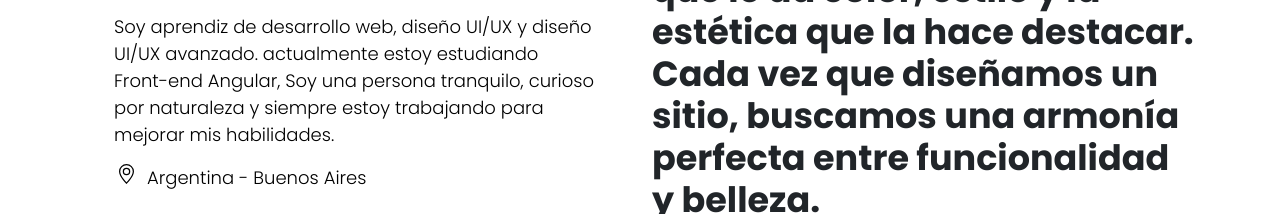
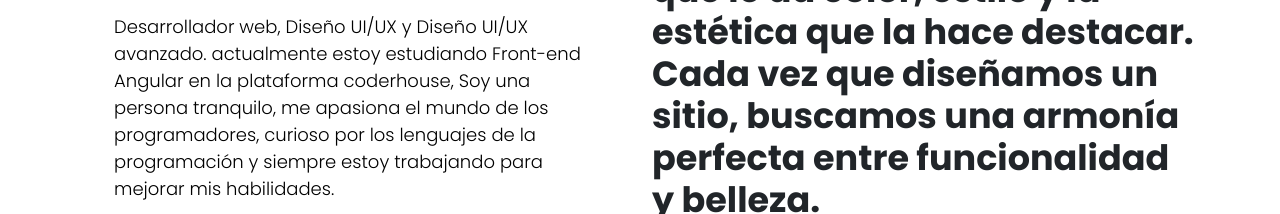
Before and after one commit to 1997Jose/prentrega-3-bootstrap-sass-, a website: page index.html in a window 1280 px wide. Shown: the part 443-657 px from the top of the page. Drawn offline with nearby package versions, Linux system fonts and the light colour scheme.

Commit message:
nuevas actualizacion

```diff
--- a/index.html
+++ b/index.html
@@ -81,7 +81,7 @@
 
               <div class="container wrapp-item text-wrap">
                 <p class="wrapp-parrafo">
-                  Soy aprendiz de desarrollo web, diseño UI/UX y diseño UI/UX avanzado. actualmente estoy estudiando Front-end Angular,  Soy una persona tranquilo, curioso por naturaleza y siempre estoy trabajando para mejorar mis habilidades.
+                  Desarrollador web, Diseño UI/UX y Diseño UI/UX avanzado. actualmente estoy estudiando Front-end Angular en la plataforma coderhouse,  Soy una persona tranquilo, me apasiona el mundo de los programadores, curioso por los lenguajes de la programación y siempre estoy trabajando para mejorar mis habilidades.
                 </p>
 
 
```
Also changed, not shown: pages/proyecto.html (+2 -2 lines).
